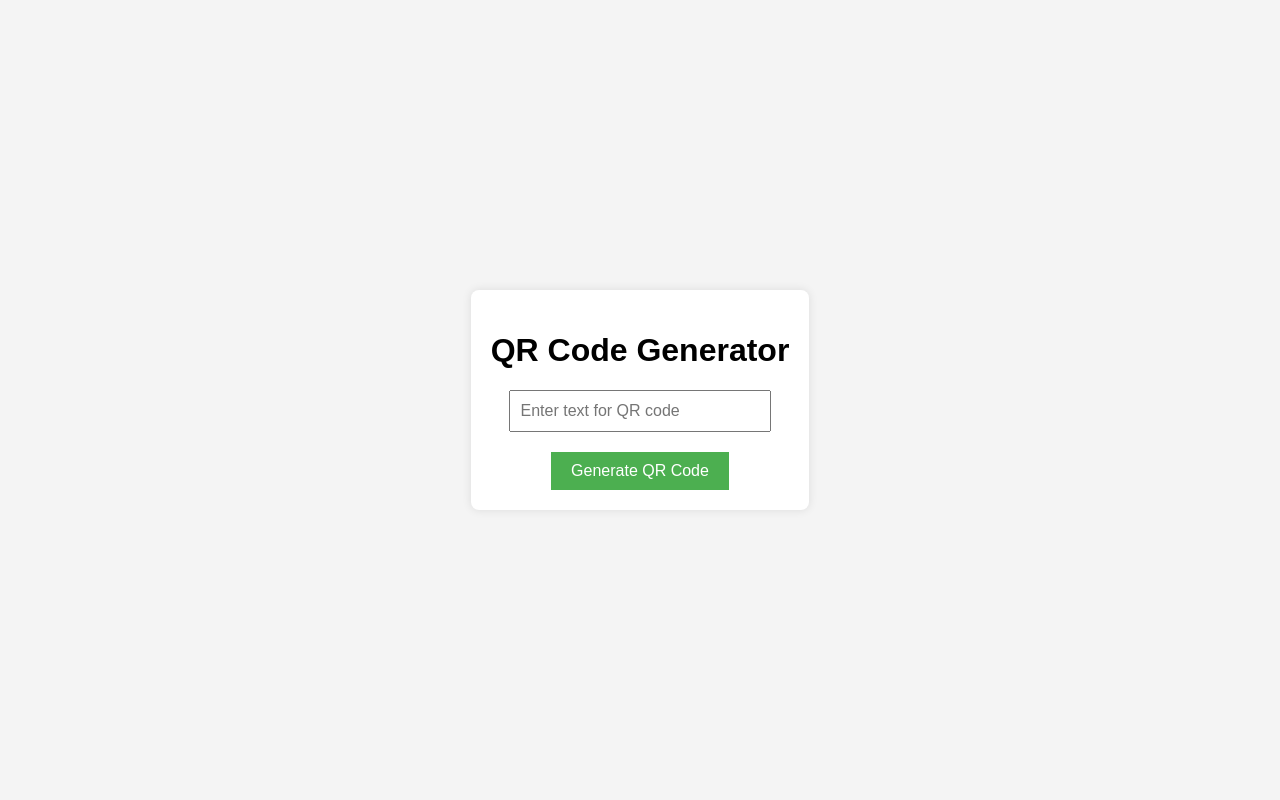
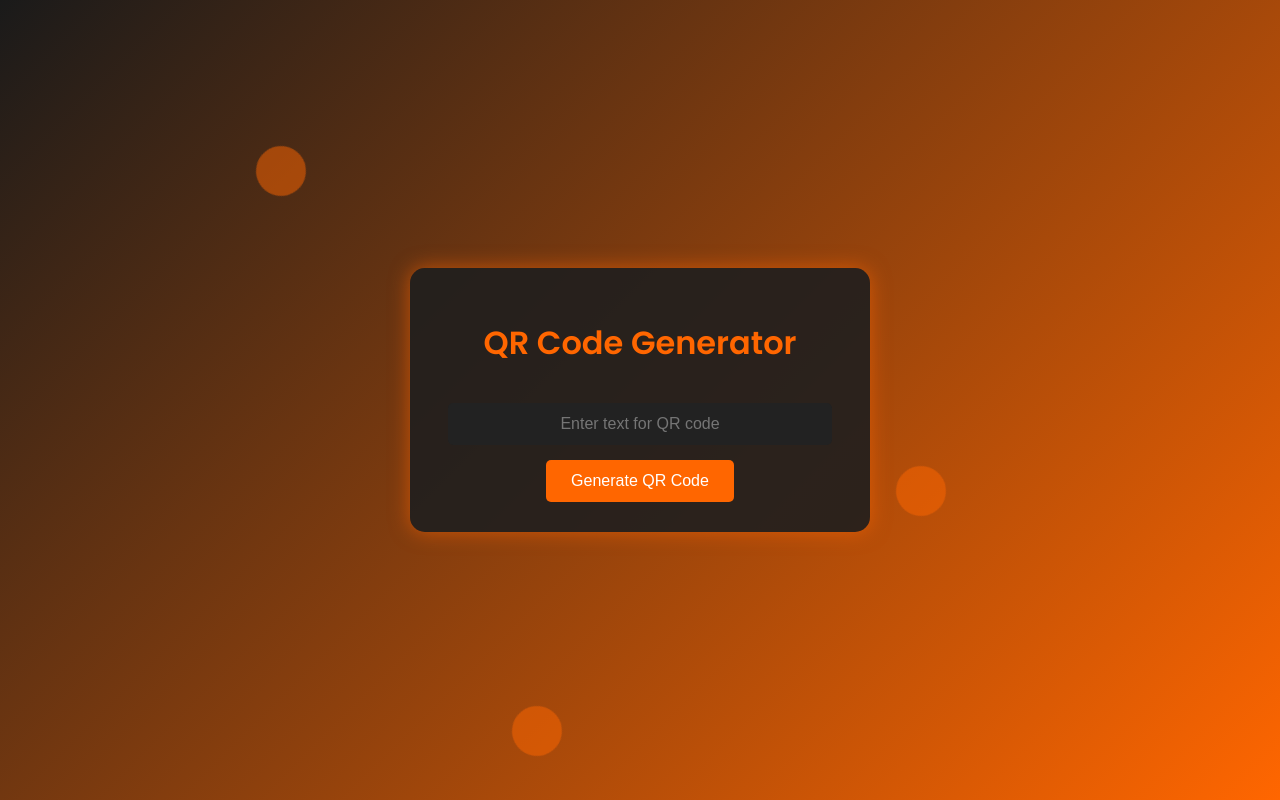
Before and after one commit to Siddhubn/QR-Gen, a Flask app: page / in a window 1280 px wide. Run offline with Flask 3, Linux system fonts and the light colour scheme.

Commit message:
CSS Updated

```diff
--- a/templates/index.html
+++ b/templates/index.html
@@ -4,43 +4,85 @@
     <meta charset="UTF-8">
     <meta name="viewport" content="width=device-width, initial-scale=1.0">
     <title>QR Code Generator</title>
+    <link href="https://fonts.googleapis.com/css2?family=Poppins:wght@300;400;600&display=swap" rel="stylesheet">
     <style>
         body {
-            font-family: Arial, sans-serif;
+            font-family: 'Poppins', sans-serif;
             display: flex;
             justify-content: center;
             align-items: center;
             height: 100vh;
             margin: 0;
-            background-color: #f4f4f4;
+            background: linear-gradient(135deg, #1a1a1a, #ff6600);
+            overflow: hidden;
         }
         .container {
             text-align: center;
-            padding: 20px;
-            border-radius: 8px;
-            background-color: white;
-            box-shadow: 0 0 10px rgba(0, 0, 0, 0.1);
+            padding: 30px;
+            border-radius: 15px;
+            background: rgba(30, 30, 30, 0.9);
+            box-shadow: 0 0 20px rgba(255, 102, 0, 0.6);
+            color: white;
+            width: 400px;
+            max-width: 90%;
+        }
+        h1 {
+            color: #ff6600;
         }
         input[type="text"] {
-            padding: 10px;
+            padding: 12px;
             font-size: 16px;
-            width: 80%;
-            margin-bottom: 20px;
+            width: 90%;
+            margin: 15px 0;
+            border-radius: 5px;
+            border: none;
+            background: #222;
+            color: white;
+            text-align: center;
         }
         button {
-            padding: 10px 20px;
+            padding: 12px 25px;
             font-size: 16px;
-            background-color: #4CAF50;
+            background-color: #ff6600;
             color: white;
             border: none;
+            border-radius: 5px;
             cursor: pointer;
+            transition: 0.3s;
         }
         button:hover {
-            background-color: #45a049;
+            background-color: #cc5200;
+        }
+        .shapes {
+            position: absolute;
+            top: 0;
+            left: 0;
+            width: 100%;
+            height: 100%;
+            overflow: hidden;
+            z-index: -1;
+        }
+        .shapes div {
+            position: absolute;
+            width: 50px;
+            height: 50px;
+            background: rgba(255, 102, 0, 0.5);
+            border-radius: 50%;
+            animation: moveShapes 20s infinite linear;
+        }
+        @keyframes moveShapes {
+            0% { transform: translateY(0px) rotate(0deg); }
+            50% { transform: translateY(100px) rotate(180deg); }
+            100% { transform: translateY(0px) rotate(360deg); }
         }
     </style>
 </head>
 <body>
+    <div class="shapes">
+        <div style="top: 10%; left: 20%;"></div>
+        <div style="top: 50%; left: 70%;"></div>
+        <div style="top: 80%; left: 40%;"></div>
+    </div>
     <div class="container">
         <h1>QR Code Generator</h1>
         <form method="POST">
```
